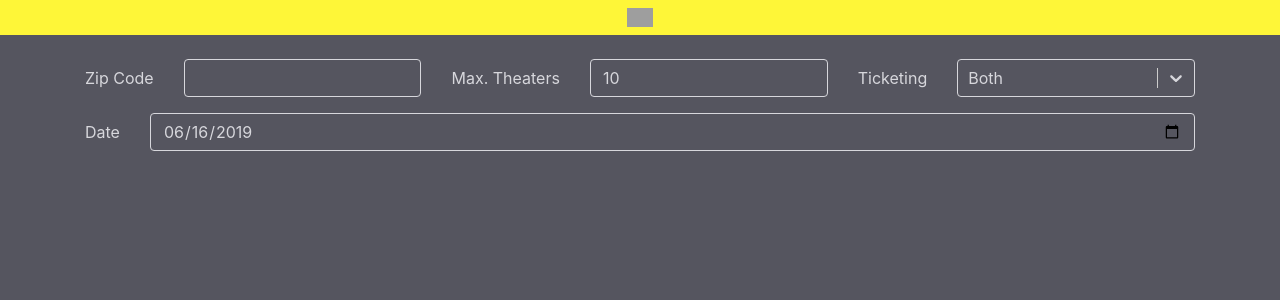
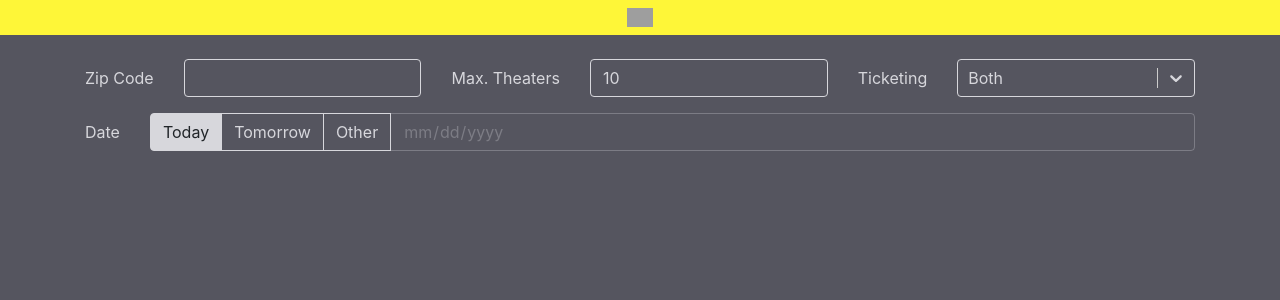
Before and after one commit to cinematix-app/web, a Next.js app: page / in a window 1280 px wide. Before the commit this address had no page. Shown: the top 300 px of the page. Built offline with nearby package versions, Linux system fonts and the light colour scheme; grey boxes are pictures that could not be loaded.

Commit message:
Add start date buttons

```diff
--- a/pages/index.js
+++ b/pages/index.js
@@ -1,4 +1,4 @@
-import { useReducer, useEffect, useRef } from 'react';
+import { useReducer, useEffect, useRef, useMemo } from 'react';
 import Router from 'next/router';
 import { Subject } from 'rxjs';
 import { switchMap, flatMap, distinctUntilChanged } from 'rxjs/operators';
@@ -13,7 +13,7 @@ const initialState = {
     zipCode: '',
     limit: '10',
     ticketing: 'both',
-    startDate: DateTime.local().toFormat('yyyy-MM-dd'),
+    startDate: 'today',
   },
   valid: false,
   result: [],
@@ -67,7 +67,17 @@ const query = (new Subject()).pipe(
 
     // Always set the start date to ensure the correct results are returned.
     // They might not be correct because of timezones. :(
+    switch (q.startDate) {
+      case 'today':
+        url.searchParams.set('startDate', DateTime.local().toFormat('yyyy-MM-dd'));
+        break;
+      case 'tomorrow':
+        url.searchParams.set('startDate', DateTime.local().plus({ days: 1 }).toFormat('yyyy-MM-dd'));
+        break;
+      default:
         url.searchParams.set('startDate', q.startDate);
+        break;
+    }
 
     // @TODO handle an error!
     return ajax.getJSON(url.toString());
@@ -104,6 +114,7 @@ function Index() {
 
   // Update the query
   // @TODO Pass this in with server rendering!
+  useEffect(() => {
     if (!state.searchParsed && typeof window !== 'undefined') {
       const url = new URL(window.location.href);
       url.searchParams.forEach((value, name) => {
@@ -117,6 +128,7 @@ function Index() {
 
       dispatch({ type: 'searchParsed' });
     }
+  }, []);
 
   // Subscribe the query changes and dispatch the results.
   useEffect(() => {
@@ -181,7 +193,10 @@ function Index() {
     state.fields.startDate,
   ]);
 
-  const showtimes = [...(state.result || [])].filter(({ offers }) => (
+  const now = DateTime.local();
+  const today = now.toFormat('yyyy-MM-dd');
+
+  const showtimes = useMemo(() => [...(state.result || [])].filter(({ offers }) => (
     offers.availability !== 'https://schema.org/Discontinued'
   )).sort((a, b) => (
     // @TODO make the sort configurable.
@@ -222,6 +237,16 @@ function Index() {
       ];
     }
 
+    const startDate = DateTime.fromISO(showtime.startDate);
+    const longFormat = {
+      month: 'long',
+      weekday: 'short',
+      day: 'numeric',
+      hour: 'numeric',
+      minute: 'numeric',
+    };
+    const timeFormat = startDate > now.endOf('day') ? longFormat : DateTime.TIME_SIMPLE;
+
     return (
       <div key={showtime['@id']} className="row mb-2">
         <div className="col-md-4">
@@ -232,12 +257,20 @@ function Index() {
         </div>
         <div className="col-md-4">
           <a className={className.join(' ')} href={showtime.offers.url}>
-            {DateTime.fromISO(showtime.startDate).toLocaleString(DateTime.TIME_SIMPLE)}
+            <time dateTime={startDate.toISO()}>
+              {startDate.toLocaleString(timeFormat)}
+            </time>
           </a>
         </div>
       </div>
     );
-  });
+  }), [
+    state.result,
+  ]);
+
+  const customStartDate = !['today', 'tomorrow'].includes(state.fields.startDate);
+
+  const dayAfterTomorrow = now.plus({ days: 2 }).toFormat('yyyy-MM-dd');
 
   return (
     <Layout>
@@ -250,7 +283,7 @@ function Index() {
               type="number"
               id="zipCode"
               name="zipCode"
-              min="0"
+              min="501"
               max="99999"
               required
               value={state.fields.zipCode}
@@ -289,14 +322,22 @@ function Index() {
         </div>
         <div className="row form-group">
           <label className="col-auto col-form-label" htmlFor="startDate">Date</label>
-          <div className="col-md col-12">
+          <div className="input-group col-md col-12">
+            <div className="input-group-prepend">
+              <div className="btn-group" role="group">
+                <button type="button" name="startDate" value="today" onClick={handleChange} aria-pressed={state.fields.startDate === 'today'} className={['btn', 'btn-outline-secondary', state.fields.startDate === 'today' ? 'active' : ''].join(' ')}>Today</button>
+                <button type="button" name="startDate" value="tomorrow" onClick={handleChange} aria-pressed={state.fields.startDate === 'tomorrow'} className={['btn', 'btn-outline-secondary', state.fields.startDate === 'tomorrow' ? 'active' : ''].join(' ')}>Tomorrow</button>
+                <button type="button" name="startDate" value={dayAfterTomorrow} onClick={handleChange} aria-pressed={customStartDate} className={['btn', 'btn-outline-secondary', 'rounded-0', customStartDate ? 'active' : ''].join(' ')}>Other</button>
+              </div>
+            </div>
             <input
               className="form-control"
               type="date"
               id="startDate"
               name="startDate"
-              min={DateTime.local().toFormat('yyyy-MM-dd')}
-              value={state.fields.startDate}
+              min={today}
+              value={customStartDate ? state.fields.startDate : ''}
+              disabled={!customStartDate}
               onChange={handleChange}
               required
             />
--- a/styles/style.scss
+++ b/styles/style.scss
@@ -28,6 +28,12 @@ header {
         height: 1.2em;
         margin: 0 auto;
     }
+}
+
+.form-control:disabled,
+input[disabled] {
+    background-color: $input-bg;
+    opacity: 0.3;
 }
 
 .select-container {
```
Lines whose indentation alone changed are shown as unchanged.
